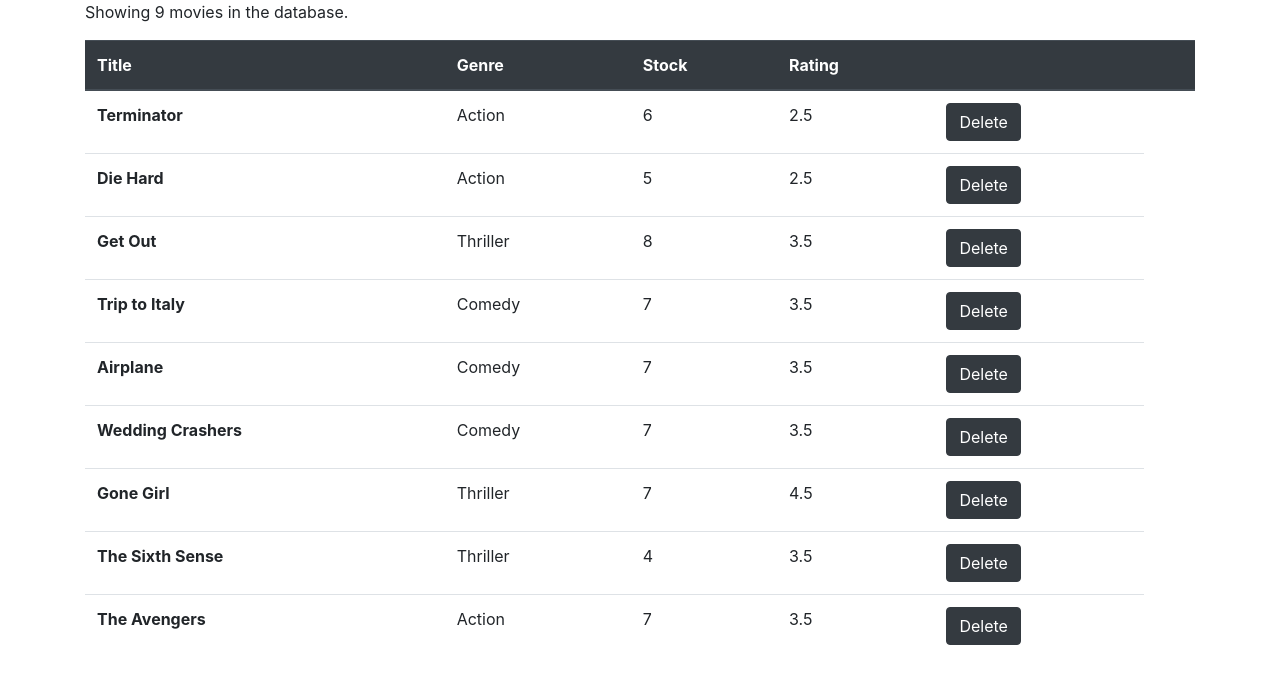
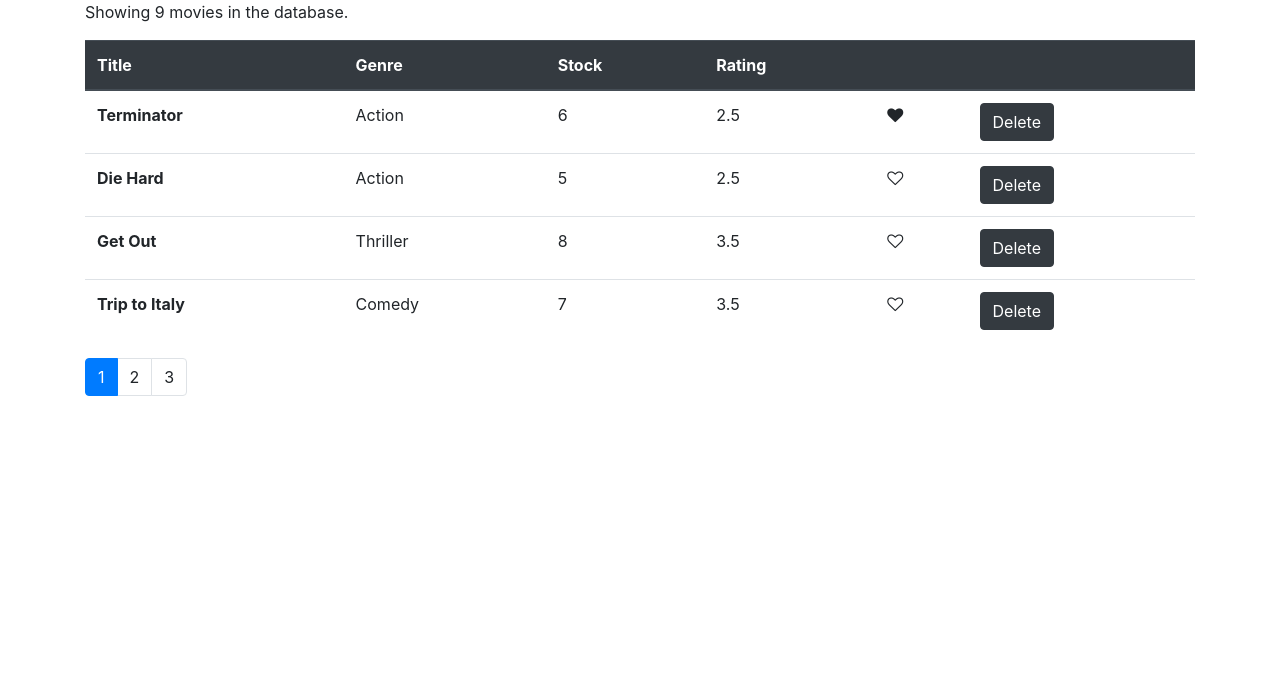
Before and after one commit to LenaNguyen/VideoActive, a React (Create React App) app: page / in a window 1280 px wide. Shown: the top 684 px of the page. Built offline with nearby package versions, Linux system fonts and the light colour scheme.

Commit message:
added pagination and like

```diff
--- a/package.json
+++ b/package.json
@@ -5,6 +5,8 @@
   "dependencies": {
     "bootstrap": "^4.1.1",
     "font-awesome": "^4.7.0",
+    "lodash": "^4.17.10",
+    "prop-types": "^15.6.2",
     "react": "^16.8.6",
     "react-dom": "^16.8.6",
     "react-scripts": "2.1.8"
--- a/src/App.js
+++ b/src/App.js
@@ -3,10 +3,15 @@ import React, { Component } from 'react';
 import './App.css';
 
 class App extends Component {
+
+  handlePageChange = (page) => {
+    this.setState({page})
+    console.log(page);
+  }
   render() {
     return (
       <main className="container">
-      <Movies></Movies>
+      <Movies/>
       </main>
     );
   }
--- /dev/null
+++ b/src/components/Like.jsx
@@ -0,0 +1,14 @@
+import React from 'react';
+
+const Like  = (props) =>{
+    let classes = "fa fa-heart";
+    classes += props.active ? "" : "-o";
+
+    return (
+        <span className={classes}
+        style={{cursor:"pointer"}} aria-hidden="true"
+        onClick={props.onLike}></span>
+    )
+}
+
+export default Like;
--- a/src/components/Movies.jsx
+++ b/src/components/Movies.jsx
@@ -1,22 +1,31 @@
 import React, { Component } from 'react';
 import { getMovies} from "../services/fakeMovieService";
+import Like from './Like';
+import Pagination from './Pagination'
+import{paginate} from "../utils/paginate";
 
 class Movie extends Component {
     constructor() {
         super();
         this.state = {
-            movies: getMovies()
+            movies: getMovies(),
+            pageSize: 4,
+            currentPage: 1
         }
     }
 
     displayMovies() {
-        return this.state.movies.map(movie => {
+        const {currentPage, pageSize, movies} = this.state;
+        const pageMovies = paginate(movies, currentPage, pageSize);
+
+        return pageMovies.map(movie => {
             return (
             <tr key={movie._id}>
                 <th scope="row">{movie.title}</th>
                 <td>{movie.genre.name}</td>
                 <td>{movie.numberInStock}</td>
                 <td>{movie.dailyRentalRate}</td>
+                <td><Like active={movie.liked} onLike={() => this.handleLike(movie._id)}/></td>
                 <td>
                 <button type="button" className="btn btn-dark" onClick={() => this.handleDelete(movie._id)}>Delete</button>
                 </td>
@@ -29,11 +38,31 @@ class Movie extends Component {
         this.setState({movies: curMovies});
     }
 
+    handleLike = (id) => {
+        let movies = [...this.state.movies].map( movie => {
+           if(movie._id === id){
+               movie.liked = !movie.liked
+           }
+           return movie;
+        });
+        this.setState({movies});
+    }
+
+    handlePageChange = (page) => {
+        // const {pageSize} = this.state;
+        // const indexStart = page * pageSize - pageSize;
+        // const pageMovies = this.state.movies.slice(indexStart, indexStart + pageSize);
+        // this.displayMovies(pageMovies);
+        this.setState({currentPage: page})
+    }
+
     render() {
-        let movieCount = this.state.movies.length;
+        const {length: count} = this.state.movies;
+        const {pageSize, currentPage} = this.state;
+
         return (
             <React.Fragment>
-                <p>{movieCount ? `Showing ${movieCount} movies in the database.` : "There are no movies in the database."}</p>
+                <p>{count ? `Showing ${count} movies in the database.` : "There are no movies in the database."}</p>
                 <table className="table">
                     <thead className="thead-dark">
                         <tr>
@@ -49,6 +78,11 @@ class Movie extends Component {
                         {this.displayMovies()}
                     </tbody>
                 </table>
+                <Pagination
+                    onPageChange={this.handlePageChange}
+                    pageSize={pageSize}
+                    itemsCount={count}
+                    currentPage={currentPage}/>
             </React.Fragment>
         );
     }
--- /dev/null
+++ b/src/components/Pagination.jsx
@@ -0,0 +1,36 @@
+import React from 'react';
+import PropTypes from 'prop-types';
+import _ from 'lodash';
+
+const Pagination = (props) => {
+    const {itemsCount, pageSize, onPageChange, currentPage} = props;
+    let pageNums = [];
+    let pageNumMax = Math.ceil(itemsCount / pageSize);
+    if(pageNumMax === 1) return null;
+    for(let i = 1; i <= pageNumMax; i++){
+        pageNums.push(i);
+    }
+
+    return (<nav aria-label="Page navigation example">
+    <ul className="pagination">
+    {
+        pageNums.map(num => {
+            let classes = "page-item";
+            if(num === currentPage) classes += " active"
+            return (<li key={num} className={classes}>
+            <a className="page-link" onClick={() => onPageChange(num)}>{num}</a>
+            </li>)
+        })
+    }
+    </ul>
+    </nav>)
+}
+
+Pagination.propTypes = {
+    itemsCount: PropTypes.number.isRequired,
+    pageSize: PropTypes.number.isRequired,
+    onPageChange: PropTypes.func.isRequired,
+    currentPage: PropTypes.number.isRequired
+}
+
+export default Pagination;
--- a/src/services/fakeMovieService.js
+++ b/src/services/fakeMovieService.js
@@ -7,63 +7,72 @@ const movies = [
     genre: { _id: "5b21ca3eeb7f6fbccd471818", name: "Action" },
     numberInStock: 6,
     dailyRentalRate: 2.5,
-    publishDate: "2018-01-03T19:04:28.809Z"
+    publishDate: "2018-01-03T19:04:28.809Z",
+    liked: true
   },
   {
     _id: "5b21ca3eeb7f6fbccd471816",
     title: "Die Hard",
     genre: { _id: "5b21ca3eeb7f6fbccd471818", name: "Action" },
     numberInStock: 5,
-    dailyRentalRate: 2.5
+    dailyRentalRate: 2.5,
+    liked: false
   },
   {
     _id: "5b21ca3eeb7f6fbccd471817",
     title: "Get Out",
     genre: { _id: "5b21ca3eeb7f6fbccd471820", name: "Thriller" },
     numberInStock: 8,
-    dailyRentalRate: 3.5
+    dailyRentalRate: 3.5,
+    liked: false
   },
   {
     _id: "5b21ca3eeb7f6fbccd471819",
     title: "Trip to Italy",
     genre: { _id: "5b21ca3eeb7f6fbccd471814", name: "Comedy" },
     numberInStock: 7,
-    dailyRentalRate: 3.5
+    dailyRentalRate: 3.5,
+    liked: false
   },
   {
     _id: "5b21ca3eeb7f6fbccd47181a",
     title: "Airplane",
     genre: { _id: "5b21ca3eeb7f6fbccd471814", name: "Comedy" },
     numberInStock: 7,
-    dailyRentalRate: 3.5
+    dailyRentalRate: 3.5,
+    liked: false
   },
   {
     _id: "5b21ca3eeb7f6fbccd47181b",
     title: "Wedding Crashers",
     genre: { _id: "5b21ca3eeb7f6fbccd471814", name: "Comedy" },
     numberInStock: 7,
-    dailyRentalRate: 3.5
+    dailyRentalRate: 3.5,
+    liked: false
   },
   {
     _id: "5b21ca3eeb7f6fbccd47181e",
     title: "Gone Girl",
     genre: { _id: "5b21ca3eeb7f6fbccd471820", name: "Thriller" },
     numberInStock: 7,
-    dailyRentalRate: 4.5
+    dailyRentalRate: 4.5,
+    liked: false
   },
   {
     _id: "5b21ca3eeb7f6fbccd47181f",
     title: "The Sixth Sense",
     genre: { _id: "5b21ca3eeb7f6fbccd471820", name: "Thriller" },
     numberInStock: 4,
-    dailyRentalRate: 3.5
+    dailyRentalRate: 3.5,
+    liked: false
   },
   {
     _id: "5b21ca3eeb7f6fbccd471821",
     title: "The Avengers",
     genre: { _id: "5b21ca3eeb7f6fbccd471818", name: "Action" },
     numberInStock: 7,
-    dailyRentalRate: 3.5
+    dailyRentalRate: 3.5,
+    liked: false
   }
 ];
 
--- /dev/null
+++ b/src/utils/paginate.js
@@ -0,0 +1,9 @@
+//import _ from './lodash';
+
+export function paginate(items, pageNumber, pageSize) {
+    const startIndex = (pageNumber - 1) * pageNumber;
+    return items.slice(startIndex, startIndex + pageSize);
+
+    //how to paginate using lodash:
+    //_(items).slice(startIndex).take(pageSize).value();
+}
```
Also changed, not shown: src/components/ListGroup.jsx (added, +13 -0 lines), 1 other file (tests, documents, lock files or other folders).
